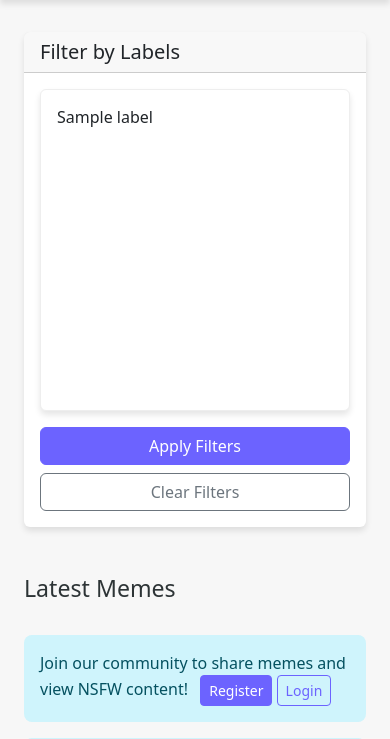
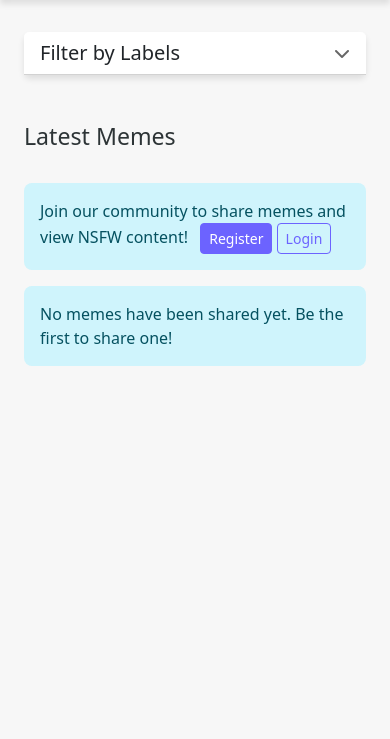
Before and after one commit to allaafaham/meme-hub, a Django app: page / in a window 390 px wide. Shown: the part 84-823 px from the top of the page. After the commit the page ends 450 px from the top, so only its background shows below. Run offline with Django 5.2, Linux system fonts and the light colour scheme; tables that the repository leaves empty hold one stand-in row (values such as "Sample post").

Commit message:
Edit label to be a checkbox and togglebar on the phone

```diff
--- a/core/views.py
+++ b/core/views.py
@@ -9,7 +9,7 @@
 def home(request):
     memes = Meme.objects.all()
     labels = Label.objects.all()
-    selected_labels = request.GET.getlist('label[]')
+    selected_labels = request.GET.getlist('label')
 
     # Filter by labels if selected
     if selected_labels:
--- a/static/css/style.css
+++ b/static/css/style.css
@@ -368,3 +368,65 @@
 .form-select[multiple] option:hover:not(:checked) {
     background-color: var(--gray-200);
 }
+
+/* Label Filter Styles */
+.label-buttons {
+    display: flex;
+    flex-wrap: wrap;
+    gap: 0.5rem;
+    margin-bottom: 1rem;
+}
+
+.btn-check {
+    position: absolute;
+    clip: rect(0, 0, 0, 0);
+}
+
+.btn-check + label {
+    transition: var(--transition);
+    font-size: 0.9rem;
+    border-radius: var(--border-radius);
+}
+
+.btn-check:checked + label {
+    background-color: var(--primary);
+    border-color: var(--primary);
+    color: white;
+    transform: translateY(-1px);
+    box-shadow: var(--box-shadow);
+}
+
+.btn-check + label:hover {
+    background-color: var(--primary-light);
+    border-color: var(--primary-light);
+    color: white;
+    transform: translateY(-1px);
+}
+
+/* Filter Toggle Styles */
+.filter-toggle {
+    padding: 0;
+    color: var(--gray-600);
+    text-decoration: none;
+}
+
+.filter-toggle:hover {
+    color: var(--primary);
+}
+
+.filter-toggle i {
+    transition: transform 0.3s ease;
+}
+
+.filter-toggle[aria-expanded="true"] i {
+    transform: rotate(180deg);
+}
+
+@media (max-width: 767px) {
+    .card-header {
+        position: sticky;
+        top: 70px;
+        background: white;
+        z-index: 10;
+    }
+}
--- a/templates/core/home.html
+++ b/templates/core/home.html
@@ -8,23 +8,33 @@
         <!-- Label Filter Sidebar -->
         <div class="col-md-3 mb-4">
             <div class="card">
-                <div class="card-header">
+                <div class="card-header d-flex justify-content-between align-items-center">
                     <h5 class="card-title mb-0">Filter by Labels</h5>
+                    <button class="btn btn-link filter-toggle d-md-none" type="button" data-bs-toggle="collapse" data-bs-target="#filterContent">
+                        <i class="fas fa-chevron-down"></i>
+                    </button>
                 </div>
+                <div class="collapse d-md-block" id="filterContent">
                     <div class="card-body">
                         <form method="get" id="label-filter-form">
-                        <select class="form-select mb-3" name="label[]" multiple size="8" aria-label="Select labels">
+                            <div class="form-group">
+                                <label class="form-label mb-3">Select Labels</label>
+                                <div class="label-buttons">
                                     {% for label in labels %}
-                                <option value="{{ label.name }}" {% if label.name in selected_labels %}selected{% endif %}>
+                                        <input type="checkbox" class="btn-check" name="label" value="{{ label.name }}"
+                                            id="label-{{ label.name }}" {% if label.name in selected_labels %}checked{% endif %}>
+                                        <label class="btn btn-outline-primary mb-2 me-2" for="label-{{ label.name }}">
                                             {{ label.name }}
-                                </option>
+                                        </label>
                                     {% endfor %}
-                        </select>
-                        <div class="d-grid gap-2">
+                                </div>
+                            </div>
+                            <div class="d-grid gap-2 mt-4">
                                 <button type="submit" class="btn btn-primary">Apply Filters</button>
                                 <a href="{% url 'home' %}" class="btn btn-outline-secondary">Clear Filters</a>
                             </div>
                         </form>
+                    </div>
                 </div>
             </div>
         </div>
@@ -90,12 +100,41 @@
 {% block extra_js %}
 <script>
     document.addEventListener('DOMContentLoaded', function() {
+        // NSFW image handling
         const nsfwImages = document.querySelectorAll('.nsfw');
         nsfwImages.forEach(image => {
             image.addEventListener('click', function() {
                 image.classList.toggle('nsfw');
             });
         });
+
+        // Filter toggle state handling
+        const filterContent = document.getElementById('filterContent');
+        const filterToggle = document.querySelector('.filter-toggle');
+
+        // Check if there are any selected filters
+        const selectedLabels = document.querySelectorAll('.btn-check:checked');
+        if (selectedLabels.length > 0 && window.innerWidth < 768) {
+            // Show filter if there are active filters
+            new bootstrap.Collapse(filterContent, { show: true });
+        }
+
+        // Update chevron rotation when collapse state changes
+        filterContent.addEventListener('shown.bs.collapse', function() {
+            localStorage.setItem('filterOpen', 'true');
+        });
+
+        filterContent.addEventListener('hidden.bs.collapse', function() {
+            localStorage.setItem('filterOpen', 'false');
+        });
+
+        // Restore filter state on page load
+        if (window.innerWidth < 768) {
+            const filterOpen = localStorage.getItem('filterOpen') === 'true';
+            if (filterOpen) {
+                new bootstrap.Collapse(filterContent, { show: true });
+            }
+        }
     });
 </script>
 {% endblock %}
```
Lines whose indentation alone changed are shown as unchanged.
